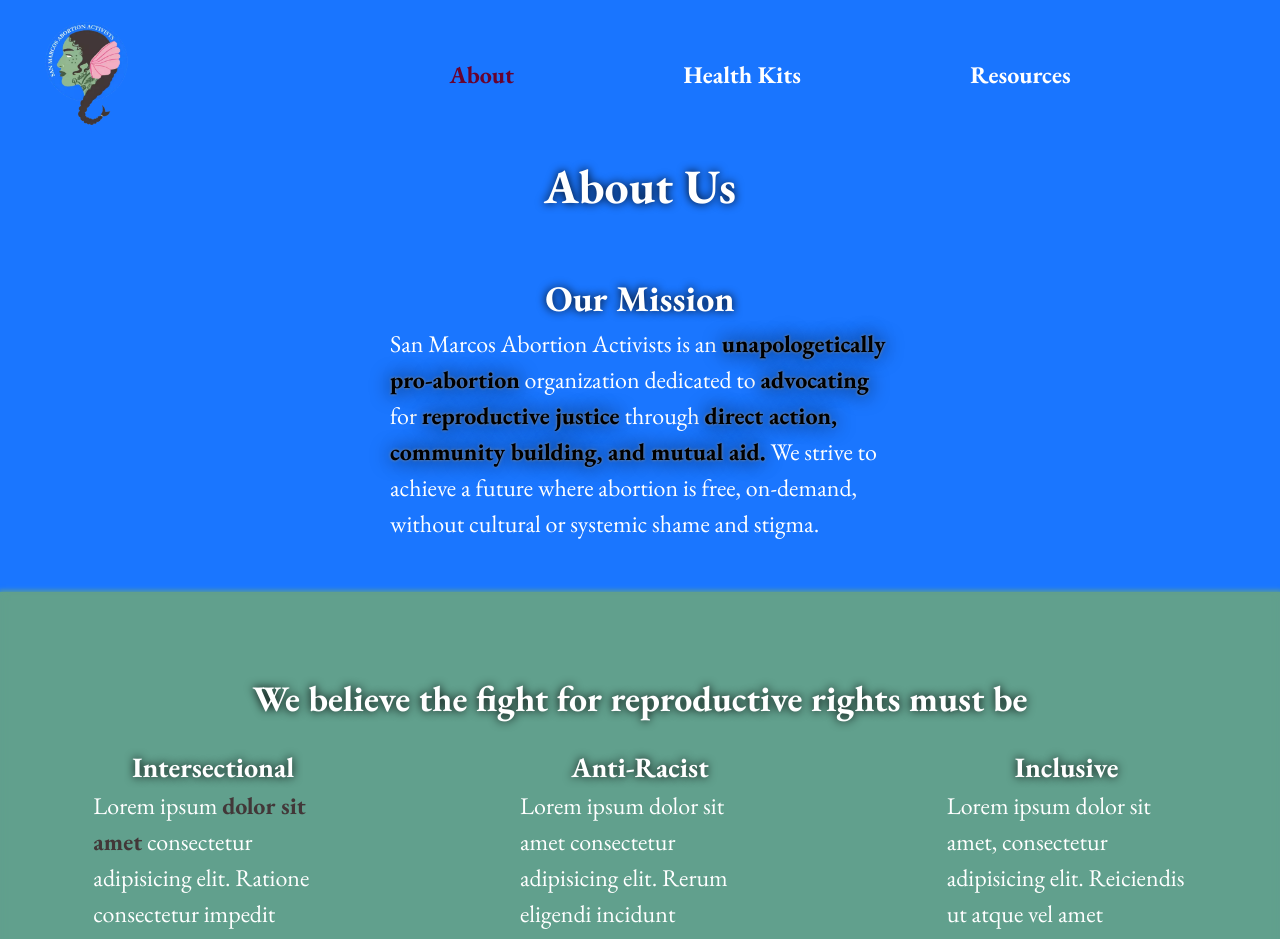
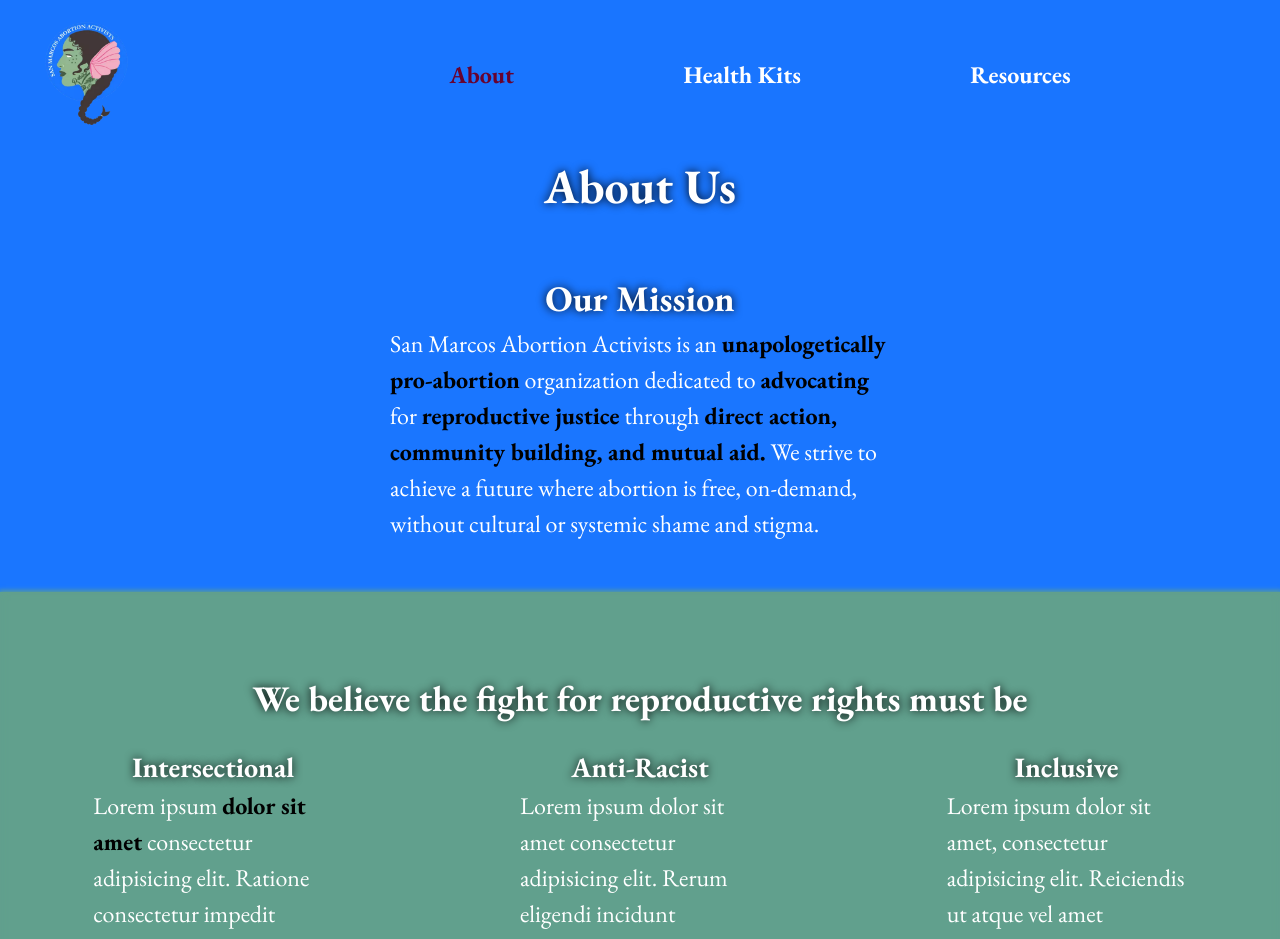
Before and after one commit to ChrisPitts/san-marcos-abortion-activists, a React (Vite) app: page /about in a window 1280 px wide. Shown: the top 939 px of the page. Built offline with nearby package versions, Linux system fonts and the light colour scheme.

Commit message:
removed text shadow from emphasis

```diff
--- a/src/css/App.scss
+++ b/src/css/App.scss
@@ -64,8 +64,8 @@
 .emphasized {
 	color: $highlight-color;
 	font-weight: 700;
-	text-shadow: 0 0 3px rgb(146, 146, 146),
-	0 0 20px black;
+	// text-shadow: 0 0 3px rgb(146, 146, 146),
+	// 0 0 20px black;
 }
 
 .btn, input[type="submit"] {
@@ -99,9 +99,5 @@
 	padding: 80px 0;
 	position: relative;
 
-	.emphasized{
-		color: $highlight-color-2;
-		text-shadow: none;
-	}
 
 }
```
